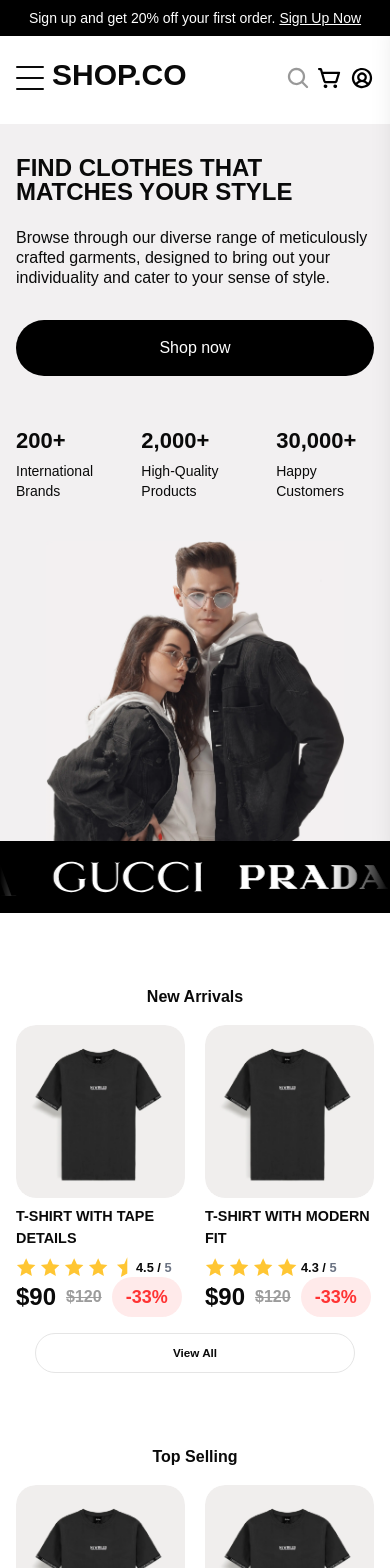
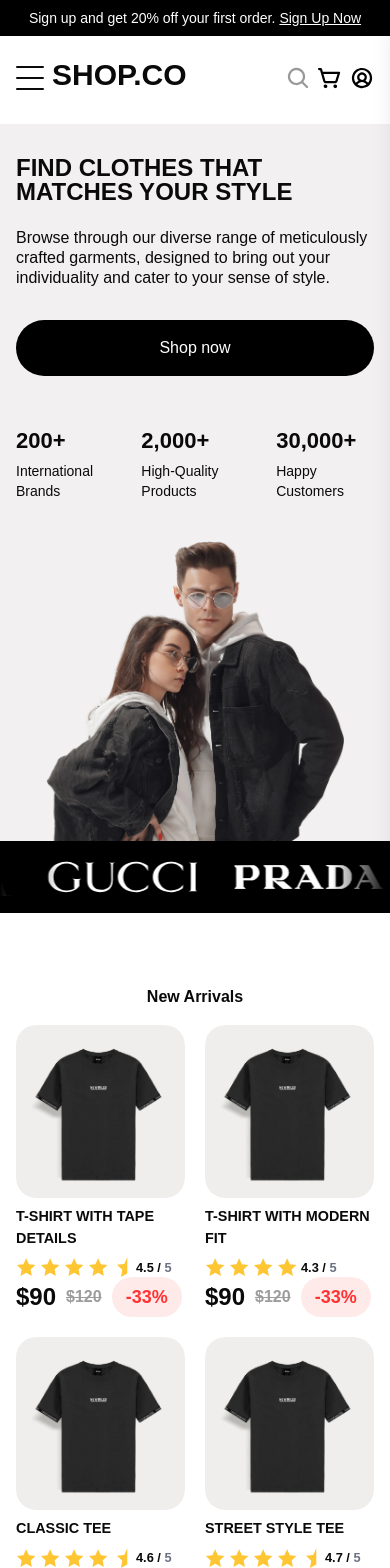
Before and after one commit to aliyarerbolatov12-maker/clothing-store-v2, a Next.js app in the folder apps/frontend/: page / in a window 390 px wide. Shown: the top 1568 px of the page. Built offline with nearby package versions, Linux system fonts and the light colour scheme.

Commit message:
feat(products): update product info and product section for Cart integration

```diff
--- a/apps/frontend/src/components/products/full/Info.tsx
+++ b/apps/frontend/src/components/products/full/Info.tsx
@@ -1,7 +1,7 @@
 "use client";
 
 import RatingStars from "@/components/RatingStars";
-import { ProductCardProps } from "@/types/products/product";
+import { ProductCardProps, Color, ProductSize } from "@/types/products/product";
 import Image from "next/image";
 import Price from "../components/Price";
 import ColorSelector from "@/components/customShadcnUi/ColorSelector";
@@ -10,8 +10,11 @@ import Counter from "@/components/ui/Counter";
 import { Button } from "@/components/ui/scadcnUi/button";
 import ProductTabs from "../components/ProductTabs";
 import RecomendedProduct from "@/sections/RecomendedProduct";
+import { useState } from "react";
+import { useCartStore } from "@/store/cartStore";
 
 export default function FullInfo({
+  id,
   srcImg,
   productName,
   rating,
@@ -24,6 +27,30 @@ export default function FullInfo({
   detailsTable,
   reviews,
 }: ProductCardProps) {
+  const [selectedColor, setSelectedColor] = useState<Color | null>(
+    colorsName[0] || null
+  );
+  const [selectedSize, setSelectedSize] = useState<ProductSize | null>(
+    sizes[0] || null
+  );
+  const [quantity, setQuantity] = useState(1);
+
+  const addItem = useCartStore((state) => state.addItem);
+
+  const handleAddToCart = () => {
+    if (!selectedColor || !selectedSize) return;
+
+    addItem({
+      id,
+      name: productName,
+      price: discountPrice ?? price,
+      quantity,
+      color: selectedColor.name,
+      size: selectedSize.name,
+      srcImg: srcImg,
+    });
+  };
+
   return (
     <section>
       <div className="border-t border-gray-200 mt-6 mb-20" />
@@ -72,9 +99,7 @@ export default function FullInfo({
             <div className="max-w-full overflow-x-auto">
               <ColorSelector
                 colors={colorsName}
-                onColorSelect={(color) => {
-                  console.log("Selected color:", color);
-                }}
+                onColorSelect={setSelectedColor}
               />
             </div>
           </div>
@@ -84,13 +109,16 @@ export default function FullInfo({
             <p className="text-[1rem] font-medium opacity-60 mb-1">
               Choose Size
             </p>
-            <SizeSelector sizes={sizes} />
+            <SizeSelector sizes={sizes} onSizeSelect={setSelectedSize} />
           </div>
 
           {/* Add to Cart */}
           <div className="border-t border-gray-200 pt-6 flex flex-col sm:flex-row items-stretch sm:items-center gap-5">
-            <Counter />
-            <Button className="text-[1rem] w-full sm:w-auto px-[4rem] sm:px-[10rem] py-5 rounded-[4rem]">
+            <Counter value={quantity} onChange={setQuantity} />
+            <Button
+              className="text-[1rem] w-full sm:w-auto px-[4rem] sm:px-[10rem] py-5 rounded-[4rem]"
+              onClick={handleAddToCart}
+            >
               Add to Cart
             </Button>
           </div>
--- a/apps/frontend/src/sections/ProductSection.tsx
+++ b/apps/frontend/src/sections/ProductSection.tsx
@@ -6,25 +6,33 @@ interface ProductSectionProps {
   title: string;
   products: ProductCardProps[];
   showViewAllButton?: boolean;
+  maxVisible?: number;
 }
 
 const ProductSection: React.FC<ProductSectionProps> = ({
   title,
   products,
   showViewAllButton = true,
-}) => (
+  maxVisible = 4,
+}) => {
+  const visibleProducts = products.slice(0, maxVisible);
+
+  return (
     <section>
       <h1 className="text-center mt-[72px] mb-[clamp(1rem,2.55vw,5rem)] font-bold text-[clamp(1rem,4vw,3.5rem)] font-display">
         {title}
       </h1>
+
       <ProductList
-      productCards={products}
-      className="grid grid-cols-2 gap-5 justify-center [&>*:nth-child(n+5)]:hidden
-          max-[460px]:[&>*:nth-child(n+3)]:hidden
+        productCards={visibleProducts}
+        className="grid grid-cols-2 gap-5 justify-center
+                   max-[460px]:grid-cols-2
                    md:grid-cols-4"
       />
+
       {showViewAllButton && <ViewAllButton>View All</ViewAllButton>}
     </section>
   );
+};
 
 export default ProductSection;
```
Lines whose indentation alone changed are shown as unchanged.
